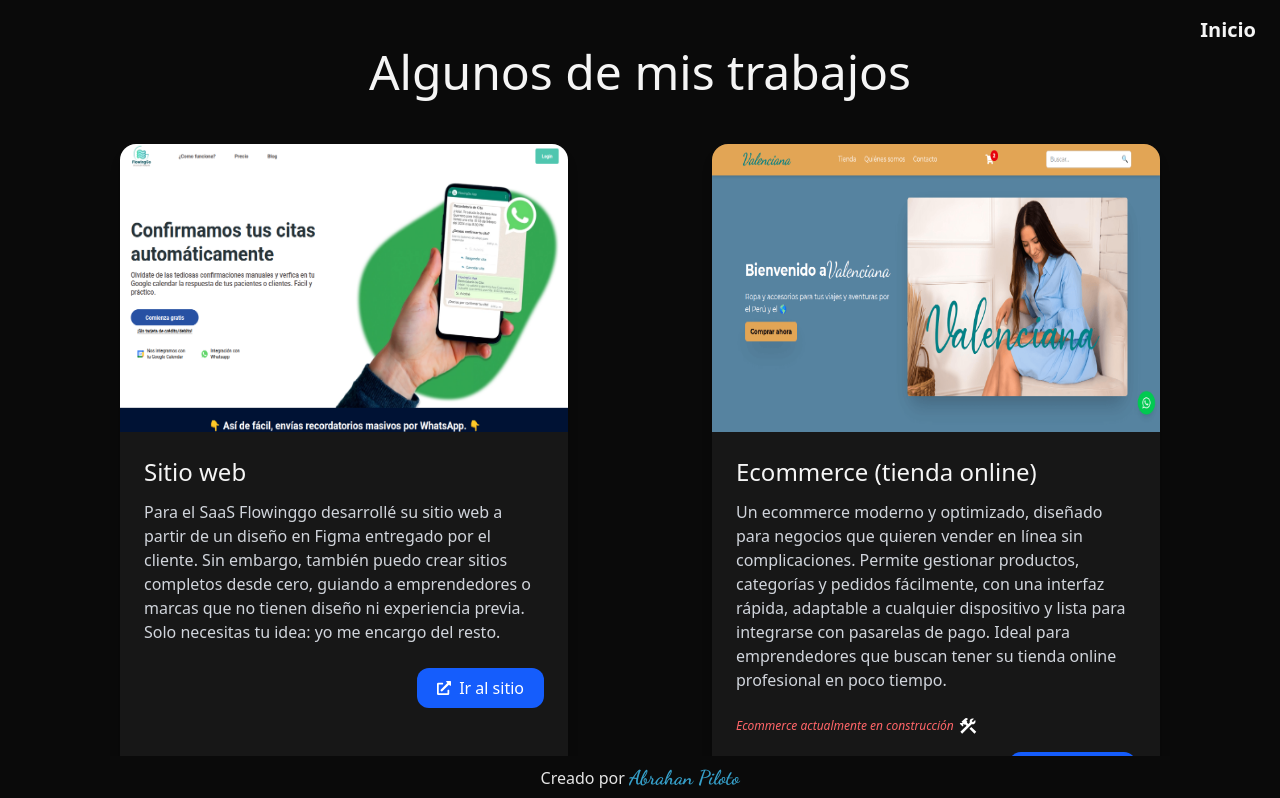
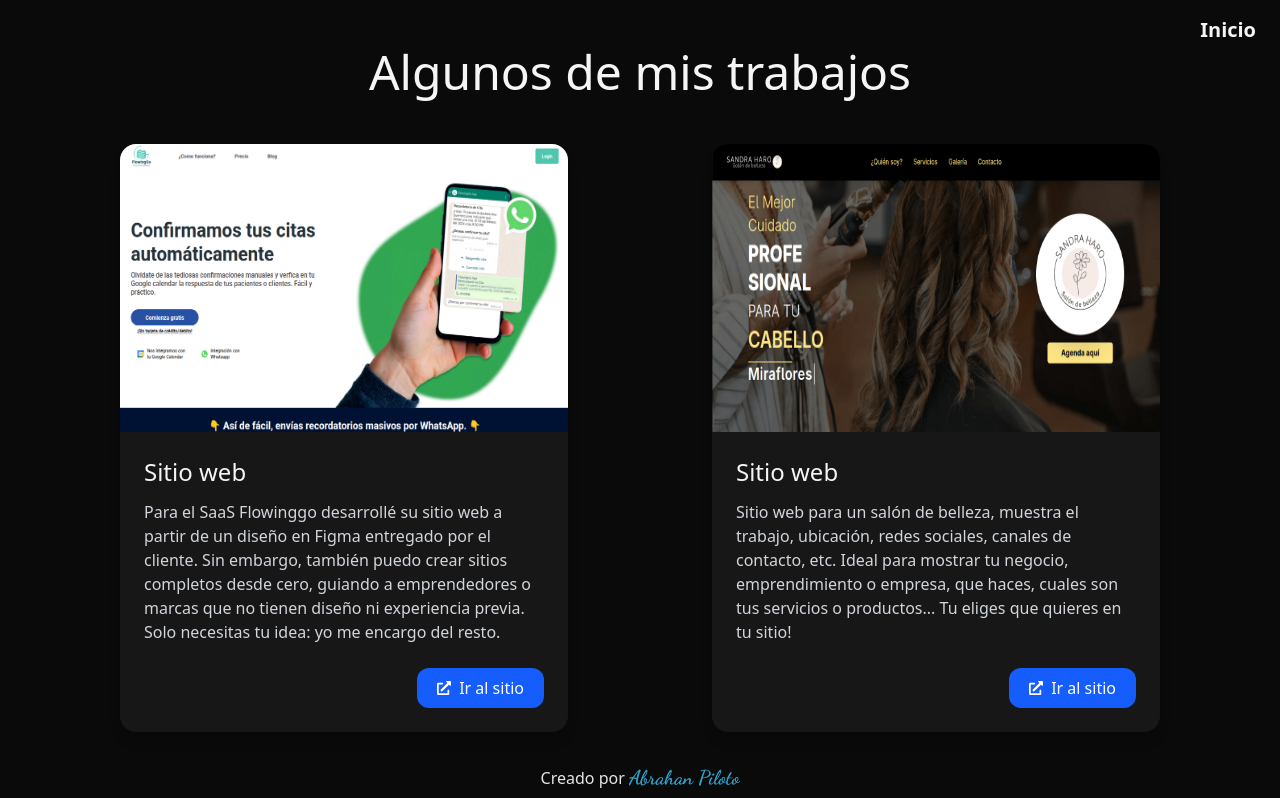
Before and after one commit to Abrahanpiloto/new-portfolio, a React (Vite) app: page /proyectos in a window 1280 px wide. Shown: the top 798 px of the page. Built offline with nearby package versions, Linux system fonts and the light colour scheme.

Commit message:
se agrego sitio peluqueria en trabajos

```diff
--- a/src/components/Works.jsx
+++ b/src/components/Works.jsx
@@ -10,6 +10,13 @@ const projects = [
       "Para el SaaS Flowinggo desarrollé su sitio web a partir de un diseño en Figma entregado por el cliente. Sin embargo, también puedo crear sitios completos desde cero, guiando a emprendedores o marcas que no tienen diseño ni experiencia previa. Solo necesitas tu idea: yo me encargo del resto.",
     image: "/flowinggo.png",
     link: "https://flowinggo.com/home",
+  },
+  {
+    title: "Sitio web",
+    description:
+      "Sitio web para un salón de belleza, muestra el trabajo, ubicación, redes sociales, canales de contacto, etc. Ideal para mostrar tu negocio, emprendimiento o empresa, que haces, cuales son tus servicios o productos... Tu eliges que quieres en tu sitio!",
+    image: "/peluqueria.png",
+    link: "https://bella-salon.netlify.app",
   },
   {
     title: "Ecommerce (tienda online)",
```
Also changed, not shown: public/peluqueria.png (added).
